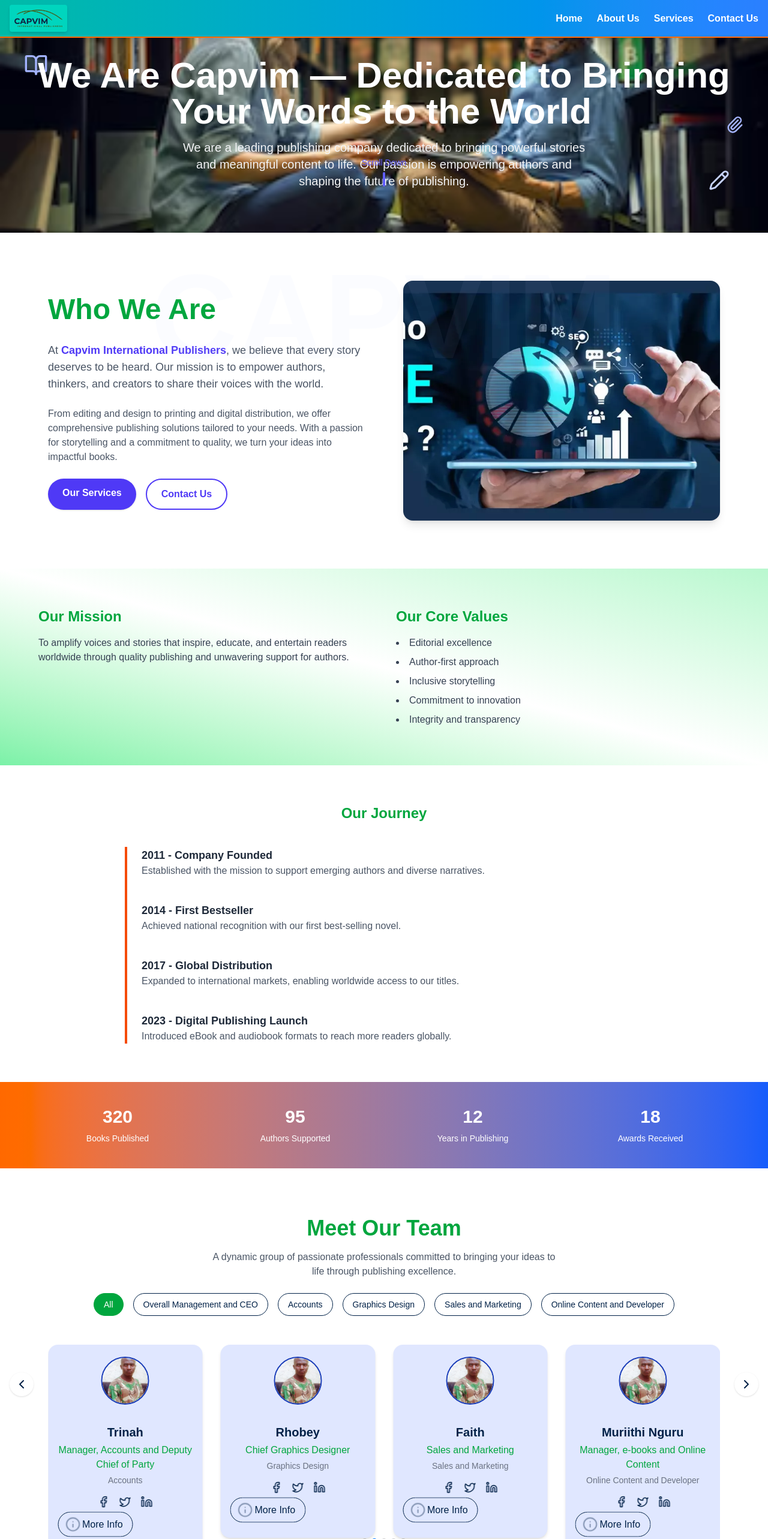
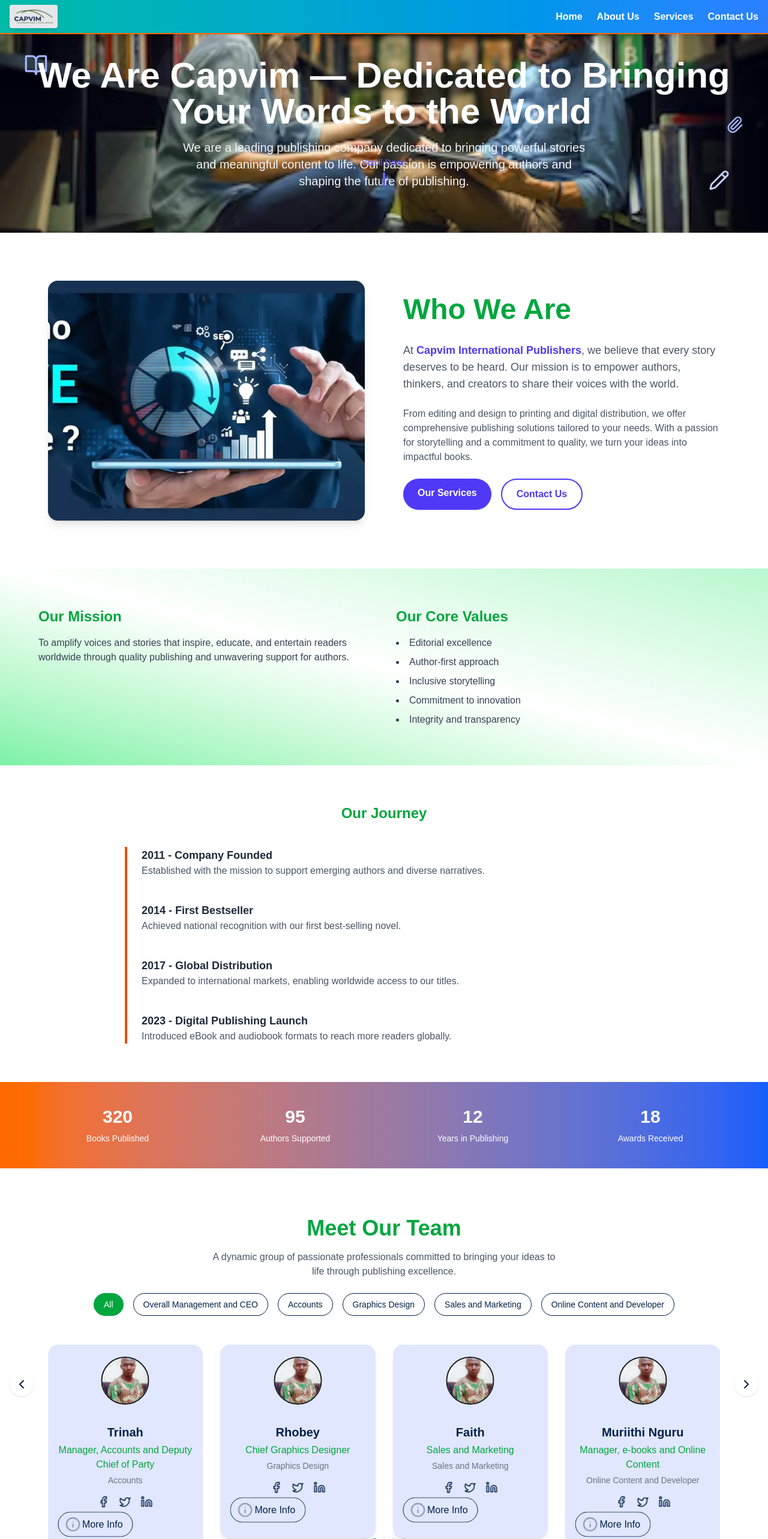
Before and after one commit to Seifuddin/capvim, a Next.js app: page /about in a window 1280 px wide. Shown: the top 2566 px of the page at 60% size. Built offline with nearby package versions, Linux system fonts and the light colour scheme.

Commit message:
added features

```diff
--- a/src/components/Navbar.js
+++ b/src/components/Navbar.js
@@ -24,7 +24,7 @@
               <img
           src="/images/Capvim IP.png"
           alt="Publishing Team"
-          className="w-24 rounded-sm bg-teal-400 shadow-md p-2"
+          className="w-20 rounded-sm bg-gray-200 shadow-md p-2"
         />
             </motion.div>
           </div>
--- a/src/components/Team.js
+++ b/src/components/Team.js
@@ -154,7 +154,7 @@
               className="bg-indigo-100 pt-5 rounded-2xl shadow-md overflow-hidden text-center cursor-pointer hover:shadow-xl"
               onClick={() => openModal(member)}
             >
-              <div className="relative w-20 h-20 mx-auto mb-4 rounded-full overflow-hidden border-2 border-blue-800">
+              <div className="relative w-20 h-20 mx-auto mb-4 rounded-full overflow-hidden border-2">
                 <Image
                   src={member.image}
                   alt={member.name}
--- a/src/components/Who.js
+++ b/src/components/Who.js
@@ -4,8 +4,25 @@
 
 export default function Who() {
   return (
-    <section className="relative bg-white text-gray-800 py-20 px-6 lg:px-20 overflow-hidden overflow-x-hidden">
+    <section className=" bg-white text-gray-800 py-20 px-6 lg:px-20 overflow-hidden overflow-x-hidden">
       <div className="max-w-7xl mx-auto grid md:grid-cols-2 gap-16 items-center">
+
+        {/* Image Section */}
+        <motion.div
+          initial={{ opacity: 0, x: 50 }}
+          animate={{ opacity: 1, x: 0 }}
+          transition={{ duration: 1 }}
+          className="relative w-full h-[250px] md:h-[400px] lg:h-[400px]"
+        >
+          <Image
+            src="/images/Who-We-Are-Polaris-Market-Research.webp"
+            alt="Publishing Team"
+            layout="fill"
+            objectFit="cover"
+            className="rounded-2xl shadow-lg"
+          />
+        </motion.div>
+
         {/* Text Section */}
         <motion.div
           initial={{ opacity: 0, x: -50 }}
@@ -38,21 +55,7 @@
           </div>
         </motion.div>
 
-        {/* Image Section */}
-        <motion.div
-          initial={{ opacity: 0, x: 50 }}
-          animate={{ opacity: 1, x: 0 }}
-          transition={{ duration: 1 }}
-          className="relative w-full h-[250px] md:h-[400px] lg:h-[400px]"
-        >
-          <Image
-            src="/images/Who-We-Are-Polaris-Market-Research.webp"
-            alt="Publishing Team"
-            layout="fill"
-            objectFit="cover"
-            className="rounded-2xl shadow-lg"
-          />
-        </motion.div>
+
       </div>
 
       {/* Background Text */}
```
Also changed, not shown: public/images/ai-generated-analyze-the-impact-of-climate-change-on-the-absolute-green-tree-nature-background-considering-its-effects-on-both-plant-life-and-the-migratory-patterns-of-colorful-birds-photo.jpg (added).
